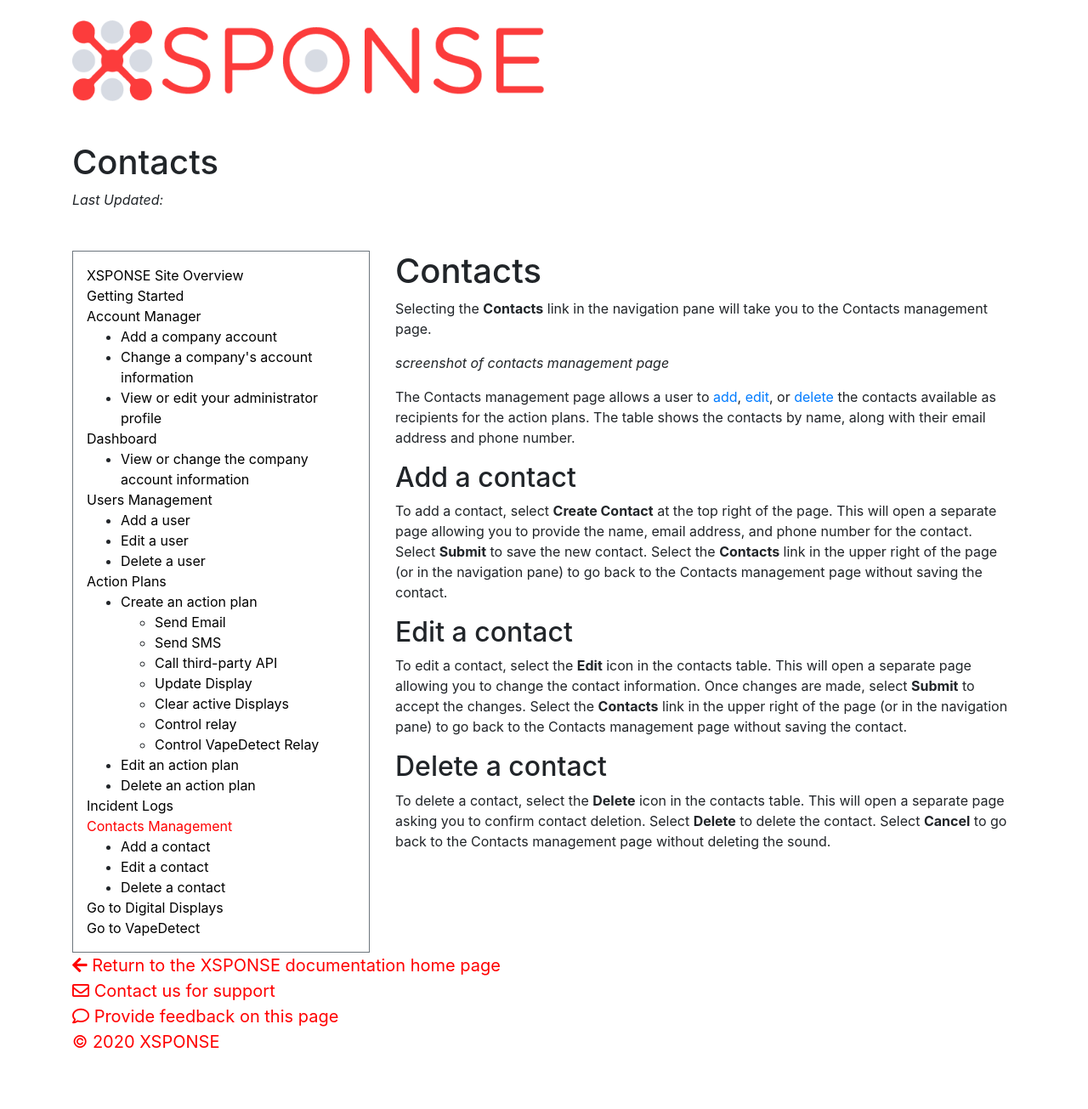
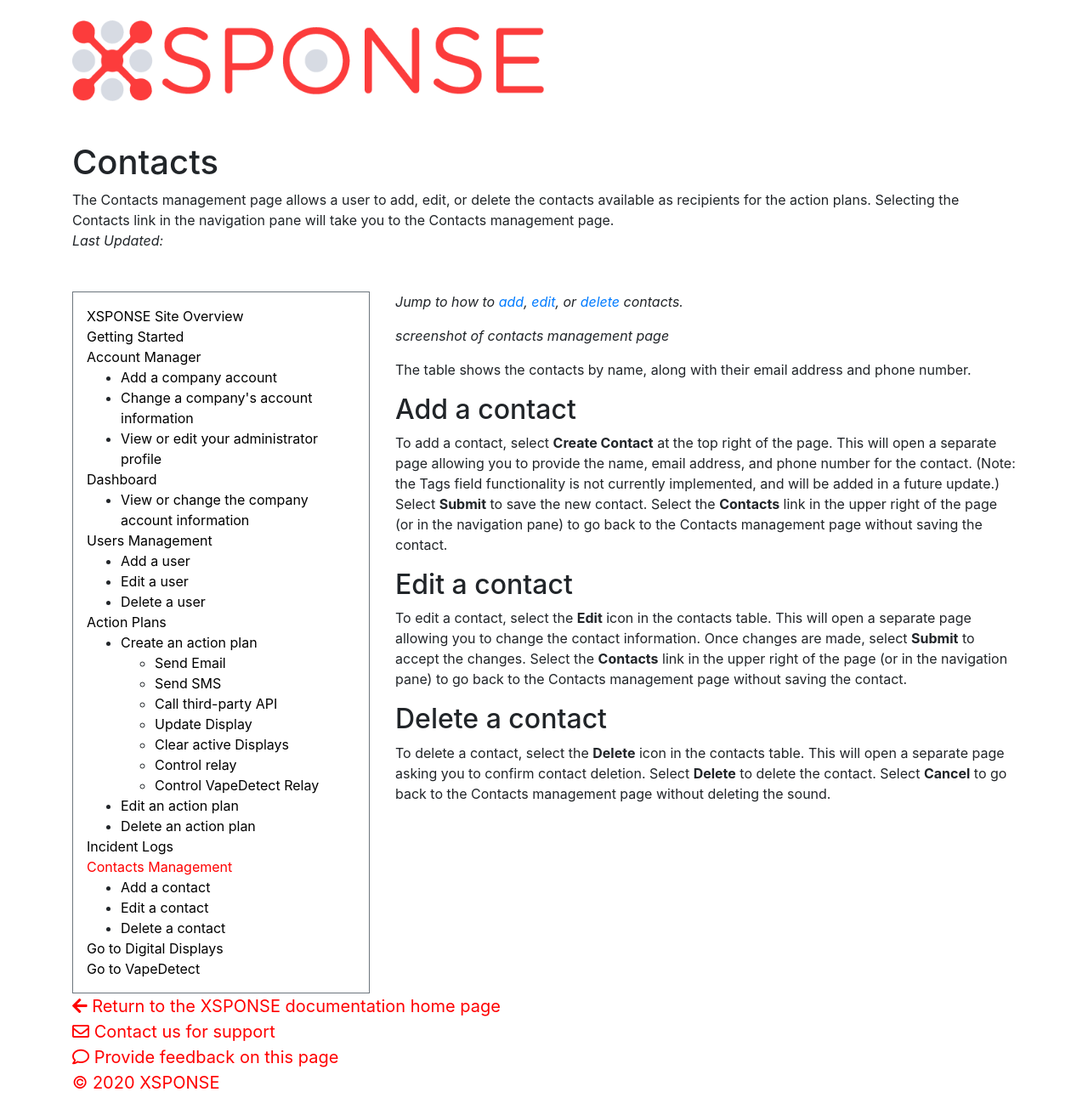
Before and after one commit to NrsSystems/docs, a Jekyll site: the page built from general-ops/contacts-management.md, in a window 1280 px wide. Shown: the whole page at 85% size. Built offline with Jekyll 4.4.1, drawn with Linux system fonts in a browser that asks for light colours; our own code applies the rules of GitHub Pages for plain Markdown files; before the commit the page ends 1257 px from its top, so only the background shows below that.

Commit message:
Update contacts-management.md
Added the title and abstract section; added a note about the Tags field.

```diff
--- a/general-ops/contacts-management.md
+++ b/general-ops/contacts-management.md
@@ -1,12 +1,16 @@
-# Contacts
+---
+title: Contacts
+abstract: The Contacts management page allows a user to add, edit, or delete the contacts available as recipients for the action plans. Selecting the Contacts link in the navigation pane will take you to the Contacts management page.
+---
 
-Selecting the **Contacts** link in the navigation pane will take you to the Contacts management page.
+*Jump to how to [add](contacts-management.md#add-a-contact), [edit](contacts-management.md#edit-a-contact), or [delete](contacts-management.md#delete-a-contact) contacts.*
+
 > _screenshot of contacts management page_
 
-The Contacts management page allows a user to [add](contacts-management.md#add-a-contact), [edit](contacts-management.md#edit-a-contact), or [delete](contacts-management.md#delete-a-contact) the contacts available as recipients for the action plans. The table shows the contacts by name, along with their email address and phone number.
+The table shows the contacts by name, along with their email address and phone number.
 
 ## Add a contact
-To add a contact, select **Create Contact** at the top right of the page. This will open a separate page allowing you to provide the name, email address, and phone number for the contact. Select **Submit** to save the new contact. Select the **Contacts** link in the upper right of the page (or in the navigation pane) to go back to the Contacts management page without saving the contact.
+To add a contact, select **Create Contact** at the top right of the page. This will open a separate page allowing you to provide the name, email address, and phone number for the contact. (Note: the Tags field functionality is not currently implemented, and will be added in a future update.) Select **Submit** to save the new contact. Select the **Contacts** link in the upper right of the page (or in the navigation pane) to go back to the Contacts management page without saving the contact.
 
 ## Edit a contact
 To edit a contact, select the **Edit** icon in the contacts table. This will open a separate page allowing you to change the contact information. Once changes are made, select **Submit** to accept the changes. Select the **Contacts** link in the upper right of the page (or in the navigation pane) to go back to the Contacts management page without saving the contact.
```
